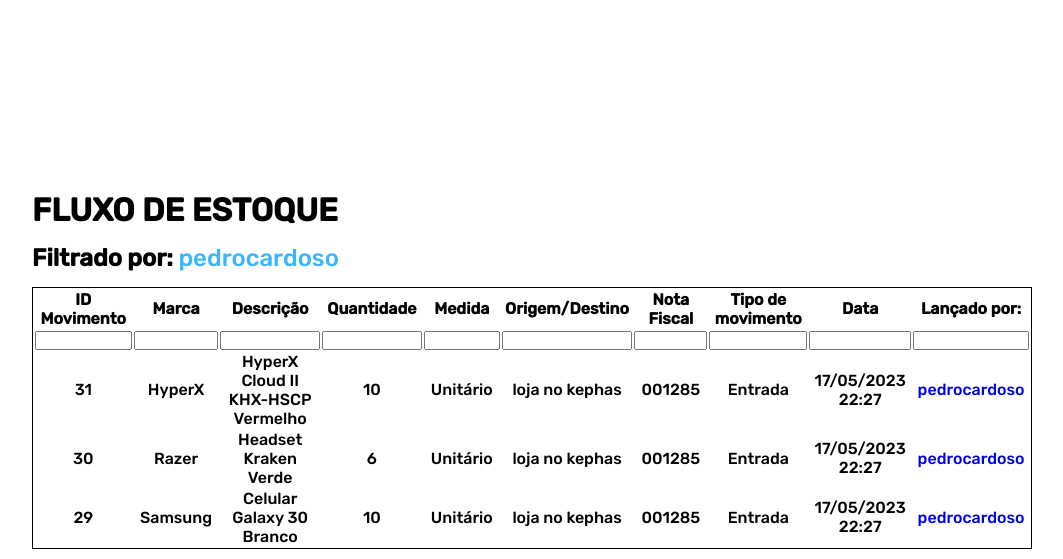
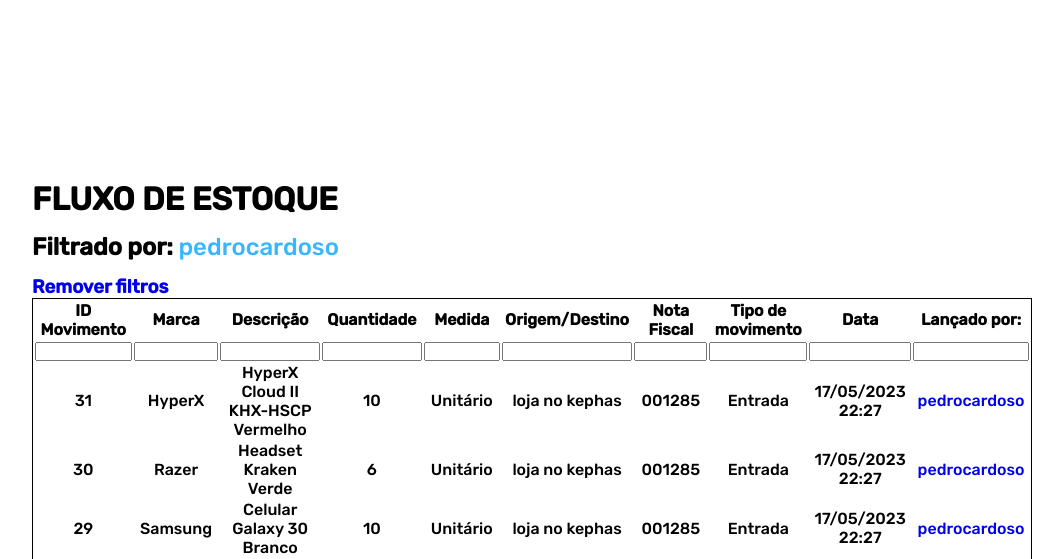
Before and after one commit to kettermann-g/controle-estoque, a PHP site: page //fluxoEstoque.php?username=pedrocardoso&id=5 in a window 1280 px wide. Shown: the part 80-639 px from the top of the page, without its empty margins (108-1171 px from the left). Run offline with PHP 8.4, Linux system fonts and the light colour scheme; data comes from the database, SQL or seed files in the repository; some libraries are stand-ins or nearby versions.

Commit message:
botao remover filtros

```diff
--- a/fluxoEstoque.php
+++ b/fluxoEstoque.php
@@ -63,6 +63,7 @@
             <?= $_GET['username'] ?>
           </span>
         </h2>
+        <h3><a href="<?= $BASE_URL ?>/fluxoEstoque.php">Remover filtros</a></h3>
       <?php endif; ?>
         <table id="tabela">
             <thead>
```
